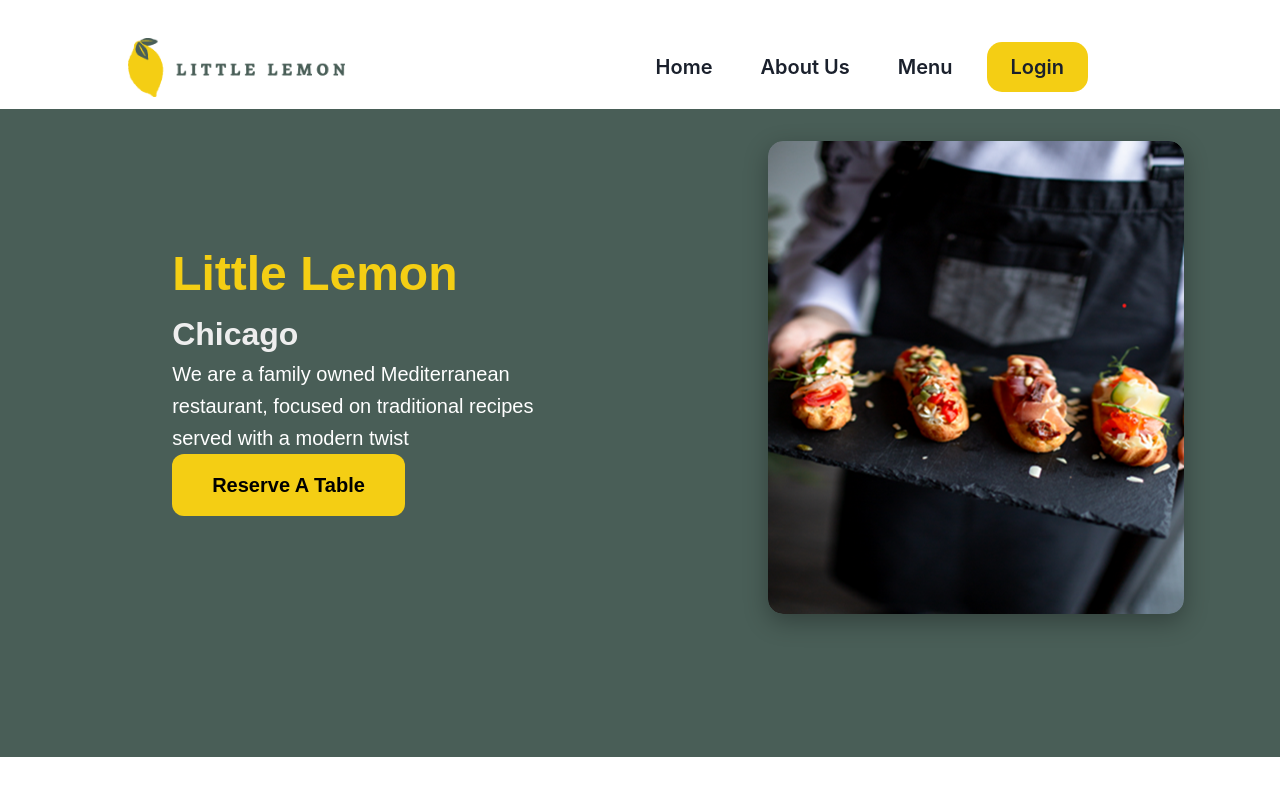
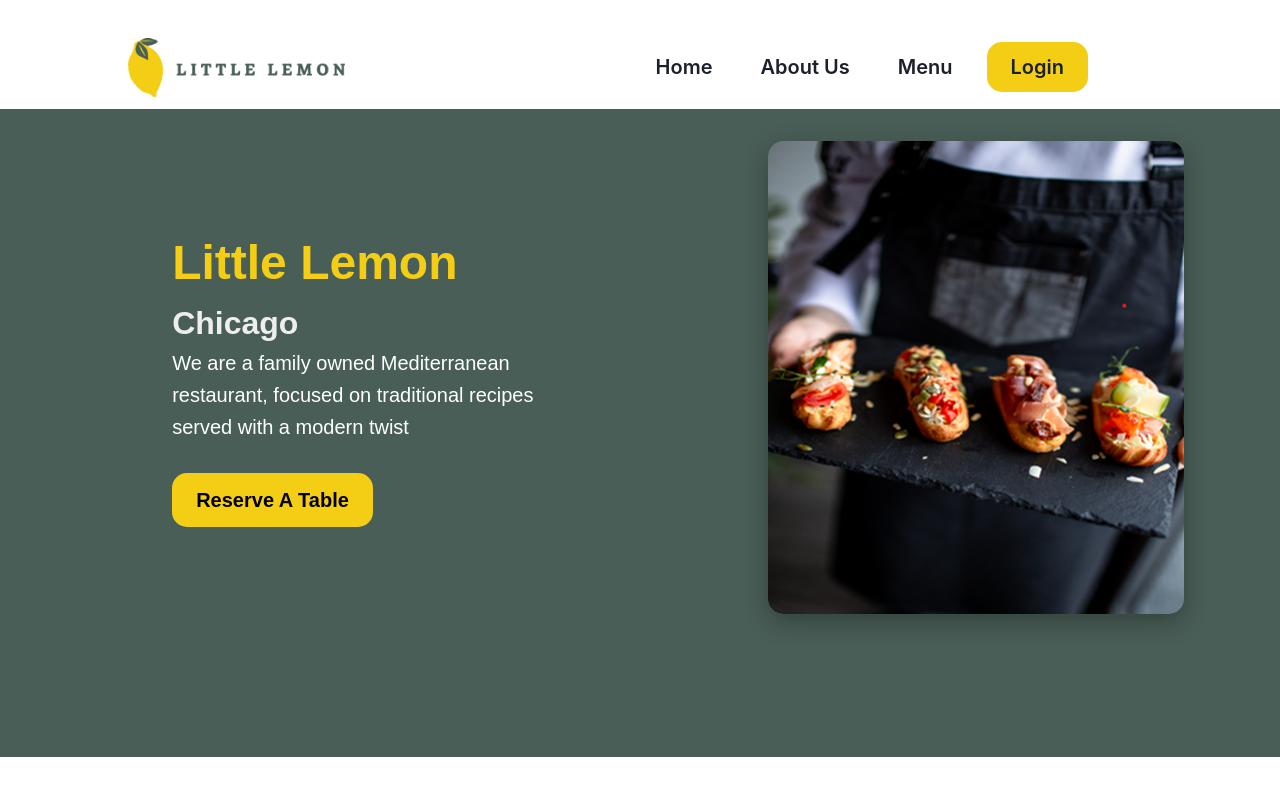
Before and after one commit to ritz0206/BiteBuddy-React-app, a React (Create React App) app in the folder my-bitebuddy-app/: page / in a window 1280 px wide. Shown: the top 800 px of the page. Built offline with nearby package versions, Linux system fonts and the light colour scheme.

Commit message:
Added meta tag for seo using ogp and ReserveTable button css changes

```diff
--- a/my-bitebuddy-app/public/index.html
+++ b/my-bitebuddy-app/public/index.html
@@ -9,6 +9,23 @@
       name="description"
       content="Little Lemon Website created using create-react-app"
     />
+    <!-- SEO Meta Tags -->
+    <meta name="keywords" content="Little Lemon, food delivery, restaurant, reservation, online order, meals, healthy food, fast food, local restaurant" />
+    <meta name="author" content="Little Lemon Team" />
+    <meta name="robots" content="index, follow" />
+
+    <!-- Open Graph / Facebook -->
+    <meta property="og:title" content="Little Lemon - Order Food Online" />
+    <meta property="og:description" content="Order delicious meals from Little Lemon Italian Restaurant, Chicago style. Fast, fresh, and delivered to your door!" />
+    <meta property="og:image" content="%PUBLIC_URL%/assets/LittleLemonTabLogo.png" />
+    <meta property="og:url" content="https://localhost:3000" />
+    <meta property="og:type" content="website" />
+
+    <!-- Twitter -->
+    <meta name="twitter:card" content="summary_large_image" />
+    <meta name="twitter:title" content="Little Lemon - Order Food Online" />
+    <meta name="twitter:description" content="Order delicious meals from Little Lemon. Fast, fresh, and delivered to your door!" />
+    <meta name="twitter:image" content="%PUBLIC_URL%/assets/LittleLemonTabLogo.png" />
     <!--
       Notice the use of %PUBLIC_URL% in the tags above.
       It will be replaced with the URL of the `public` folder during the build.
--- a/my-bitebuddy-app/src/HeroSection.css
+++ b/my-bitebuddy-app/src/HeroSection.css
@@ -45,15 +45,16 @@
   background-color: #f4ce14;
   color: black;
   font-weight: 700;
-  padding: 1rem 2.5rem;
-  border-radius: 12px;
+  padding: 0.75rem 1.5rem;
+  border-radius: 15px;
   text-decoration: none;
   font-size: 1.25rem;
   transition: background-color 0.3s ease;
+  margin-top: 30px;
 }
 
 .reserve-button:hover {
-  background-color: #e6c200;
+  background-color: #b19702;
 }
 
 /* Image container */
```
